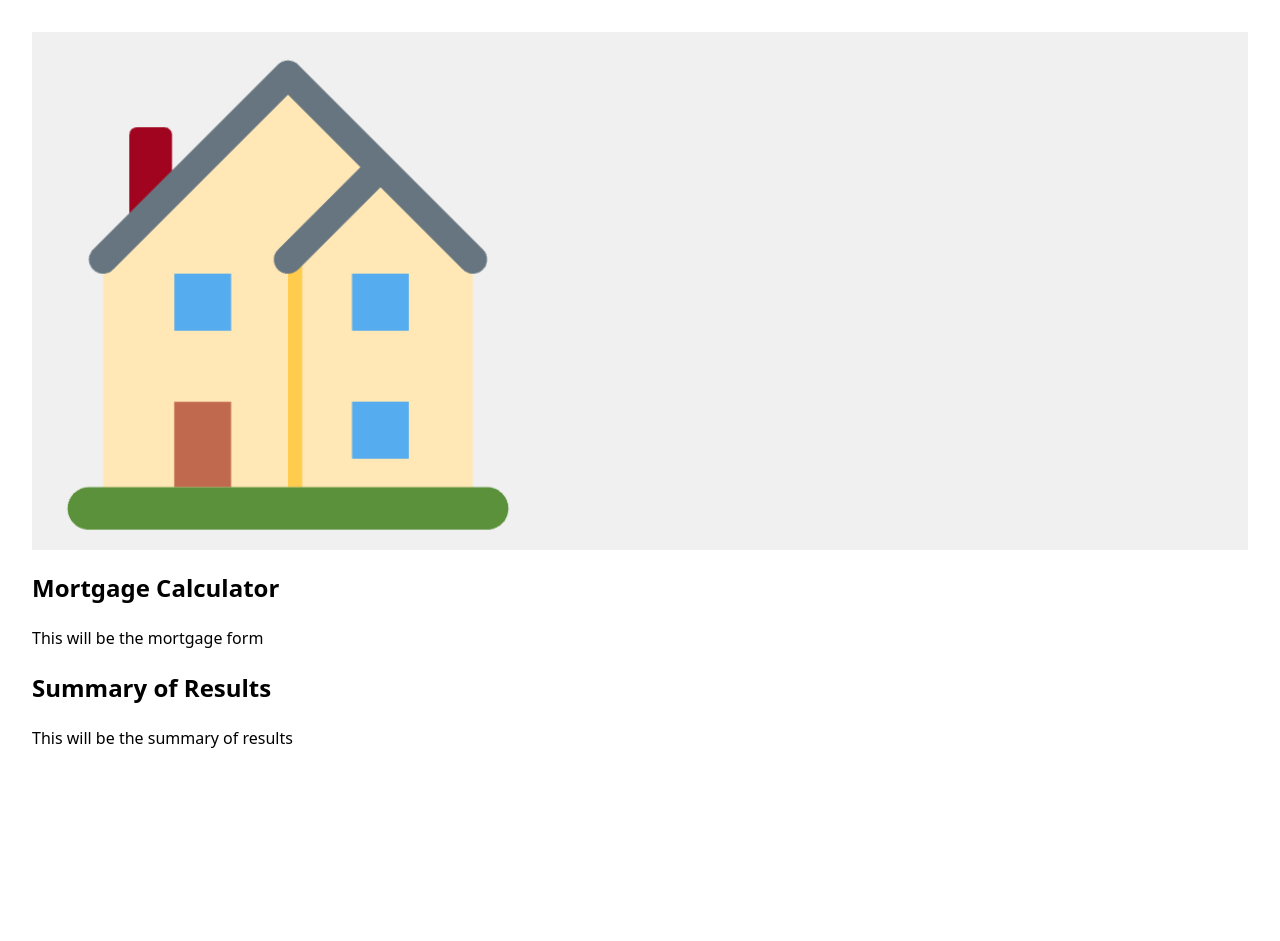
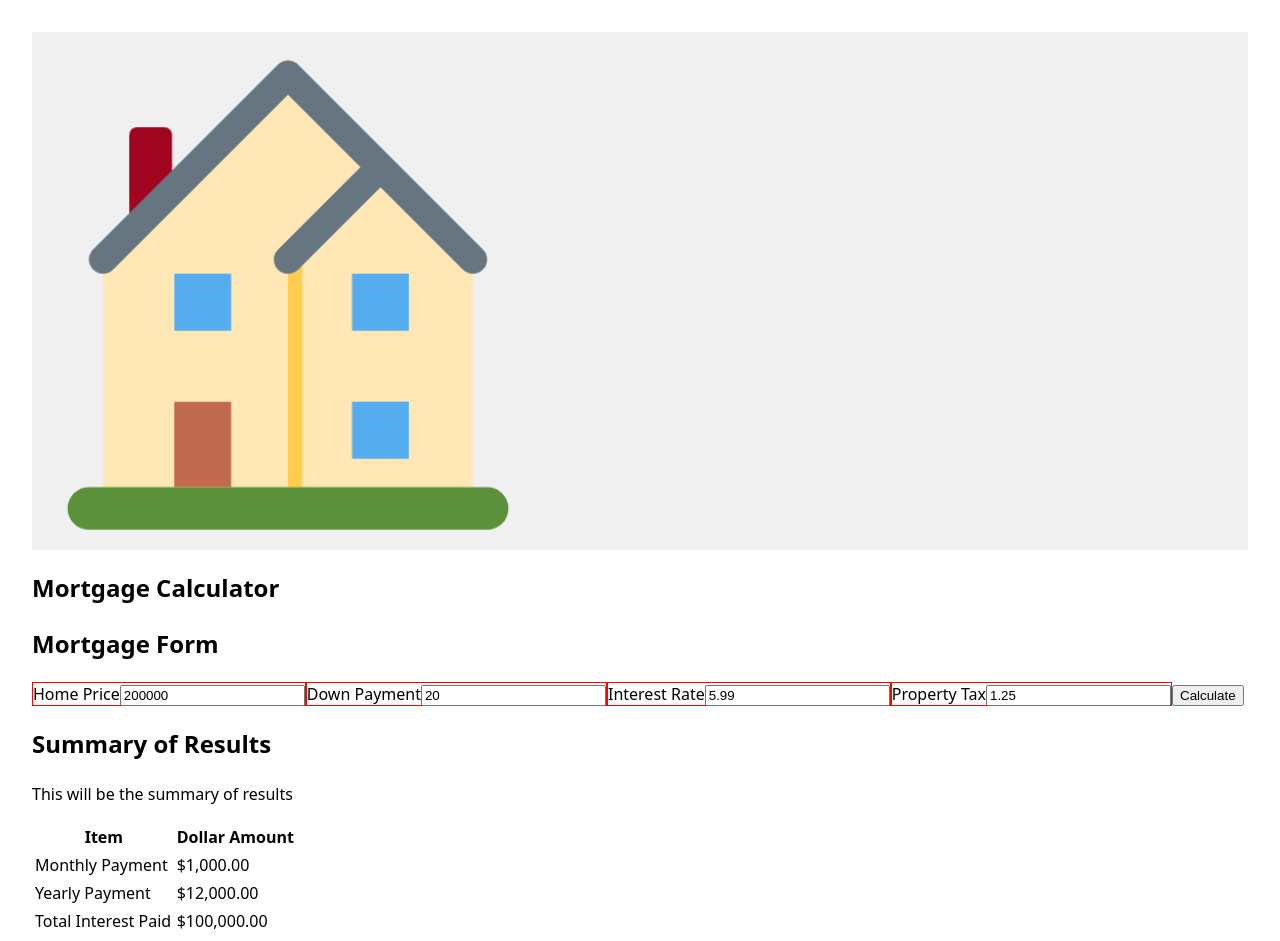
Before and after one commit to jshapi4/mortgage-calculator, a React (Vite) app: page / in a window 1280 px wide. Shown: the top 941 px of the page. Before the commit the page ends 800 px from the top, so only its background shows below. Built offline with nearby package versions, Linux system fonts and the light colour scheme.

Commit message:
implements basic structure with placeholder data

```diff
--- a/src/App.css
+++ b/src/App.css
@@ -21,3 +21,7 @@
   position: relative;
   background-color: #f0f0f0;
 }
+
+label {
+  border: 1px solid red;
+}
--- a/src/App.jsx
+++ b/src/App.jsx
@@ -2,6 +2,7 @@ import houseLogo from "./assets/house.png";
 import "./App.css";
 import MortgageForm from "./components/MortgageForm";
 import ResultsSummary from "./components/ResultsSummary";
+import "./utils/mortgageCalc.js";
 
 function App() {
   return (
--- a/src/components/MortgageForm.jsx
+++ b/src/components/MortgageForm.jsx
@@ -1,7 +1,60 @@
+import { useState } from "react";
+
 function MortgageForm() {
+  const [homePrice, setHomePrice] = useState(200000);
+  const [downPayment, setDownPayment] = useState(20);
+  const [interestRate, setInterestRate] = useState(5.99);
+  const [propertyTax, setPropertyTax] = useState(1.25);
+
   return (
     <>
-      <p>This will be the mortgage form</p>
+      <h2>Mortgage Form</h2>
+      <label>
+        Home Price
+        <input
+          type="number"
+          name="homePrice"
+          value={homePrice}
+          onChange={(e) => setHomePrice(e.target.value)}
+        />
+      </label>
+      <label>
+        Down Payment
+        <input
+          type="number"
+          name="downPayment"
+          value={downPayment}
+          onChange={(e) => setDownPayment(e.target.value)}
+        />
+      </label>
+
+      <label>
+        Interest Rate
+        <input
+          type="number"
+          name="interestRate"
+          step="0.01"
+          value={interestRate}
+          onChange={(e) => setInterestRate(e.target.value)}
+          onBlur={(e) =>
+            setInterestRate(parseFloat(e.target.value || 0).toFixed(2))
+          }
+        />
+      </label>
+      <label>
+        Property Tax
+        <input
+          type="number"
+          name="propertyTax"
+          step="0.01"
+          value={propertyTax}
+          onChange={(e) => setPropertyTax(e.target.value)}
+          onBlur={(e) =>
+            setPropertyTax(parseFloat(e.target.value || 0).toFixed(2))
+          }
+        />
+      </label>
+      <button>Calculate</button>
     </>
   );
 }
--- a/src/components/ResultsSummary.jsx
+++ b/src/components/ResultsSummary.jsx
@@ -3,6 +3,34 @@ function ResultsSummary() {
     <>
       <h2>Summary of Results</h2>
       <p>This will be the summary of results</p>
+      <table>
+        <tbody>
+          <tr>
+            <th>Item</th>
+            <th>Dollar Amount</th>
+          </tr>
+          <tr>
+            <td>Monthly Payment</td>
+            <td>$1,000.00</td>
+          </tr>
+          <tr>
+            <td>Yearly Payment</td>
+            <td>$12,000.00</td>
+          </tr>
+          <tr>
+            <td>Total Interest Paid</td>
+            <td>$100,000.00</td>
+          </tr>
+          <tr>
+            <td>Total Amount Paid</td>
+            <td>$300,000.00</td>
+          </tr>
+          <tr>
+            <td>Total Principal</td>
+            <td>$200,000.00</td>
+          </tr>
+        </tbody>
+      </table>
     </>
   );
 }
--- a/src/utils/mortgageCalc.js
+++ b/src/utils/mortgageCalc.js
@@ -1 +1,36 @@
 // this will have the logic for the calculation of the mortgage payment, total interest paid, and total amount paid over the life of the loan
+
+const loanYears = 30;
+const paymentsPerYear = 12;
+const numberOfPayments = loanYears * paymentsPerYear;
+
+function calculateMonthlyPayment(principal, annualInterestRate) {
+  const monthlyInterestRate = annualInterestRate / 100 / paymentsPerYear;
+  const payment =
+    (principal * monthlyInterestRate) /
+    (1 - Math.pow(1 + monthlyInterestRate, -numberOfPayments));
+  return payment.toFixed(2);
+}
+
+function calculateTotalInterestPaid(monthlyPayment, principal) {
+  const totalPaid = monthlyPayment * numberOfPayments;
+  const totalInterest = totalPaid - principal;
+  return totalInterest.toFixed(2);
+}
+
+function calculateTotalAmountPaid(monthlyPayment) {
+  return (monthlyPayment * numberOfPayments).toFixed(2);
+}
+
+export {
+  calculateMonthlyPayment,
+  calculateTotalInterestPaid,
+  calculateTotalAmountPaid,
+};
+
+var sample1 = calculateMonthlyPayment(200000, 5.99);
+console.log("Monthly Payment: ", sample1);
+var sample2 = calculateTotalInterestPaid(sample1, 200000);
+console.log("Total Interest Paid: ", sample2);
+var sample3 = calculateTotalAmountPaid(sample1);
+console.log("Total Amount Paid: ", sample3);
```
